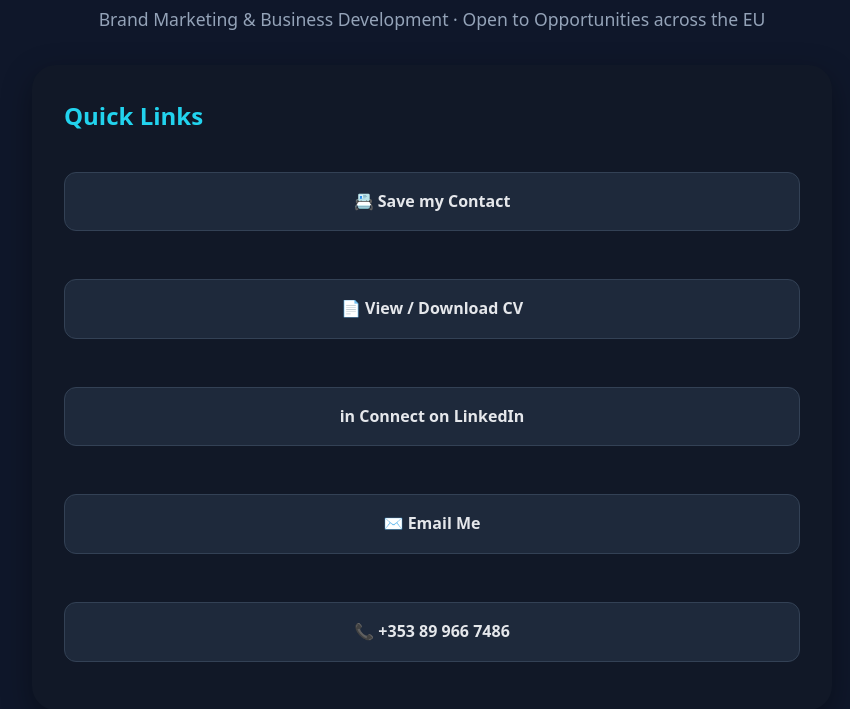
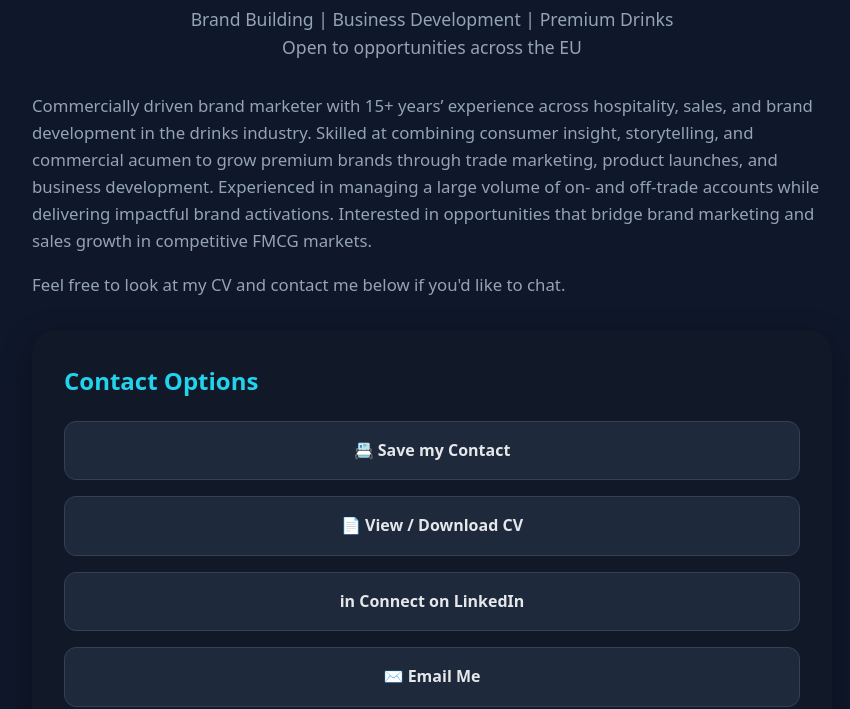
Before and after one commit to keithnorrisspirits/welcome, a plain HTML site: page index.html in a window 1280 px wide. Shown: the part 94-803 px from the top of the page, without its empty margins (208-1058 px from the left). Drawn offline with Linux system fonts and the light colour scheme.

Commit message:
Update index.html

```diff
--- a/index.html
+++ b/index.html
@@ -2,9 +2,9 @@
 <html lang="en">
 <head>
   <meta charset="utf-8">
-  <title>Keith Norris — Brand Marketing & Business Development</title>
+  <title>Keith Norris — Brand Building | Business Development | Premium Drinks</title>
   <meta name="viewport" content="width=device-width, initial-scale=1">
-  <meta name="description" content="Keith Norris · Brand Marketing & Business Development · Open to Opportunities across the EU">
+  <meta name="description" content="Keith Norris · Brand Building | Business Development | Premium Drinks · Open to opportunities across the EU">
   <style>
     :root {
       --bg: #0f172a;
@@ -43,6 +43,7 @@
       border-radius: 1.5rem;
       padding: 2rem;
       box-shadow: 0 10px 30px rgba(0,0,0,0.35);
+      margin-top: 2rem;
     }
     h2 {
       font-size: 1.5rem;
@@ -67,13 +68,7 @@
       color: var(--accent);
       transition: all 0.2s ease;
     }
-    .grid {
-      display: grid;
-      gap: 1rem;
-      margin-top: 1rem;
-    }
     .about {
-      margin-top: 2rem;
       font-size: 1.05rem;
       color: var(--muted);
     }
@@ -89,30 +84,29 @@
   <div class="wrap">
     <header>
       <h1>Keith Norris</h1>
-      <p>Brand Marketing & Business Development · Open to Opportunities across the EU</p>
+      <p>Brand Building | Business Development | Premium Drinks</p>
+      <p>Open to opportunities across the EU</p>
     </header>
-
-    <div class="card">
-      <h2>Quick Links</h2>
-      <div class="grid">
-        <a class="btn" href="./contact.vcf" download>📇 Save my Contact</a>
-        <a class="btn" href="./cv.pdf" target="_blank">📄 View / Download CV</a>
-        <a class="btn" href="https://www.linkedin.com/in/keithnorris91/" target="_blank">in Connect on LinkedIn</a>
-        <a class="btn" href="mailto:keithnorris@gmx.com">✉️ Email Me</a>
-        <a class="btn" href="tel:+353899667486">📞 +353 89 966 7486</a>
-      </div>
-    </div>
 
     <div class="about">
       <p>
-        I’m a marketing and business development professional with over a decade of experience
-        building brands and developing sales strategies across Europe. From leading brand activations
-        to shaping go-to-market strategies, I focus on connecting with audiences and driving growth.
+        Commercially driven brand marketer with 15+ years’ experience across hospitality, sales, and brand development in the drinks industry.
+        Skilled at combining consumer insight, storytelling, and commercial acumen to grow premium brands through trade marketing, product launches,
+        and business development. Experienced in managing a large volume of on- and off-trade accounts while delivering impactful brand activations.
+        Interested in opportunities that bridge brand marketing and sales growth in competitive FMCG markets.
       </p>
       <p>
-        Currently seeking opportunities where I can bring creative storytelling, commercial focus, and
-        hands-on execution to ambitious teams in FMCG, spirits, and lifestyle sectors.
+        Feel free to look at my CV and contact me below if you'd like to chat.
       </p>
+    </div>
+
+    <div class="card">
+      <h2>Contact Options</h2>
+      <a class="btn" href="./contact.vcf" download>📇 Save my Contact</a>
+      <a class="btn" href="./cv.pdf" target="_blank">📄 View / Download CV</a>
+      <a class="btn" href="https://www.linkedin.com/in/keithnorris91/" target="_blank">in Connect on LinkedIn</a>
+      <a class="btn" href="mailto:keithnorris@gmx.com">✉️ Email Me</a>
+      <a class="btn" href="tel:+353899667486">📞 +353 89 966 7486</a>
     </div>
 
     <footer>
```
